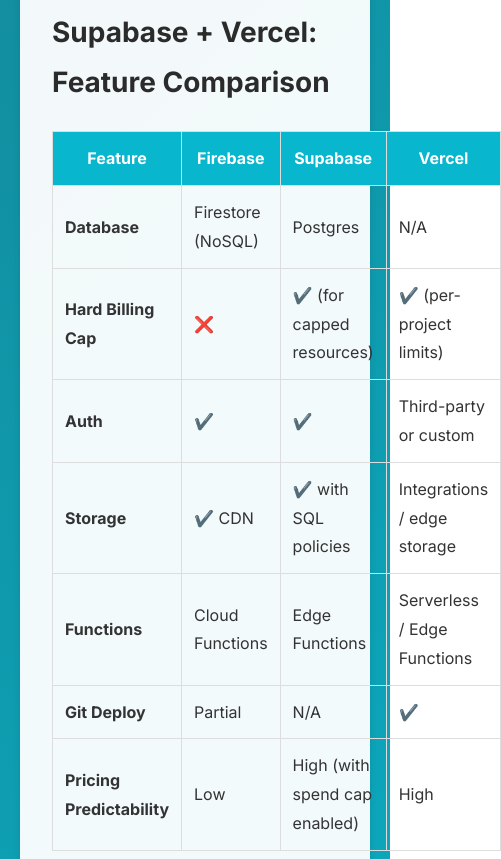
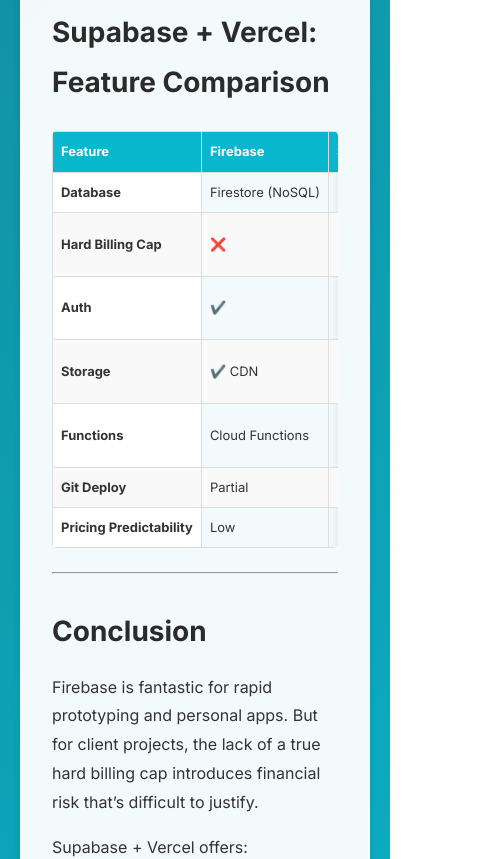
Before and after one commit to AlexanderBiba/AlexanderBiba.github.io, a Next.js app: page /blog/firebase-vercel-supabase in a window 390 px wide. Shown: the part 5340-6199 px from the top of the page, 501 px wide, since content can reach past the window. Built offline with nearby package versions, Linux system fonts and the light colour scheme.

Commit message:
Refactor BlogPost component to include a custom table renderer for improved mobile responsiveness; update Blog.scss for better table styling and mobile support; remove gh-pages dependency from package.json and package-lock.json.

```diff
--- a/package.json
+++ b/package.json
@@ -27,7 +27,6 @@
         "@types/node": "^20.0.0",
         "@types/react": "^18.3.0",
         "@types/react-dom": "^18.3.0",
-        "gh-pages": "^4.0.0",
         "typescript": "^5.4.0"
     }
 }
--- a/src/Blog.scss
+++ b/src/Blog.scss
@@ -238,21 +238,89 @@
                 }
             }
 
+            // Table wrapper for mobile scrolling
+            .table-wrapper {
+                overflow-x: auto;
+                -webkit-overflow-scrolling: touch;
+                margin: 1.5rem 0;
+                border-radius: 5px;
+
+                // Add a subtle shadow to indicate scrollability on mobile
+                @media(max-width: 768px) {
+                    box-shadow: inset -10px 0 10px -10px rgba(0, 0, 0, 0.1),
+                                inset 10px 0 10px -10px rgba(0, 0, 0, 0.1);
+                }
+            }
+
             table {
                 width: 100%;
                 border-collapse: collapse;
-                margin: 1.5rem 0;
+                margin: 0;
+                min-width: 600px; // Ensure table doesn't get too compressed
 
                 th,
                 td {
                     padding: 0.75rem;
                     border: 1px solid #ddd;
+                    text-align: left;
+
+                    // Reduce padding on mobile for better space usage
+                    @media(max-width: 768px) {
+                        padding: 0.5rem;
+                        font-size: 0.9em;
+                    }
                 }
 
                 th {
                     background: $primary-light;
                     color: $text-light;
                     font-weight: bold;
+
+                    // Keep first column sticky on mobile for better UX
+                    @media(max-width: 768px) {
+                        &:first-child {
+                            position: sticky;
+                            left: 0;
+                            background: $primary-light;
+                            box-shadow: 2px 0 5px rgba(0, 0, 0, 0.1);
+                            z-index: 1;
+                        }
+                    }
+                }
+
+                // Alternate row colors for better readability
+                tbody tr:nth-child(even) {
+                    background: #f9f9f9;
+                }
+
+                // Responsive adjustments
+                @media(max-width: 768px) {
+                    font-size: 0.9em;
+
+                    // Make sure table cells don't wrap awkwardly
+                    td, th {
+                        white-space: nowrap;
+
+                        // Allow wrapping for long text in specific cases
+                        &:last-child {
+                            white-space: normal;
+                            min-width: 120px;
+                        }
+                    }
+
+                    // Make first column sticky for better mobile UX
+                    td:first-child {
+                        position: sticky;
+                        left: 0;
+                        background: #fff;
+                        z-index: 1;
+                        box-shadow: 2px 0 5px rgba(0, 0, 0, 0.1);
+                    }
+
+                    // Handle alternating row colors with sticky column
+                    tbody tr:nth-child(even) td:first-child {
+                        background: #f9f9f9;
+                    }
                 }
             }
         }
--- a/src/components/BlogPost.tsx
+++ b/src/components/BlogPost.tsx
@@ -66,6 +66,15 @@
         )
     }
 
+    // Custom renderer for tables to wrap them in a scrollable container
+    const tableRenderer = ({ children }: { children?: React.ReactNode }) => {
+        return (
+            <div className="table-wrapper">
+                <table>{children}</table>
+            </div>
+        )
+    }
+
     return (
         <div className="blog-post">
             <div className="blog-container">
@@ -80,6 +89,7 @@
                             remarkPlugins={[remarkGfm]}
                             components={{
                                 img: imageRenderer,
+                                table: tableRenderer,
                             }}
                         >
                             {post.content}
```
Also changed, not shown: src/posts/cursor-experience.md (+1 -1 lines), src/posts/posts.ts (+1 -1 lines), 1 other file (tests, documents, lock files or other folders).
